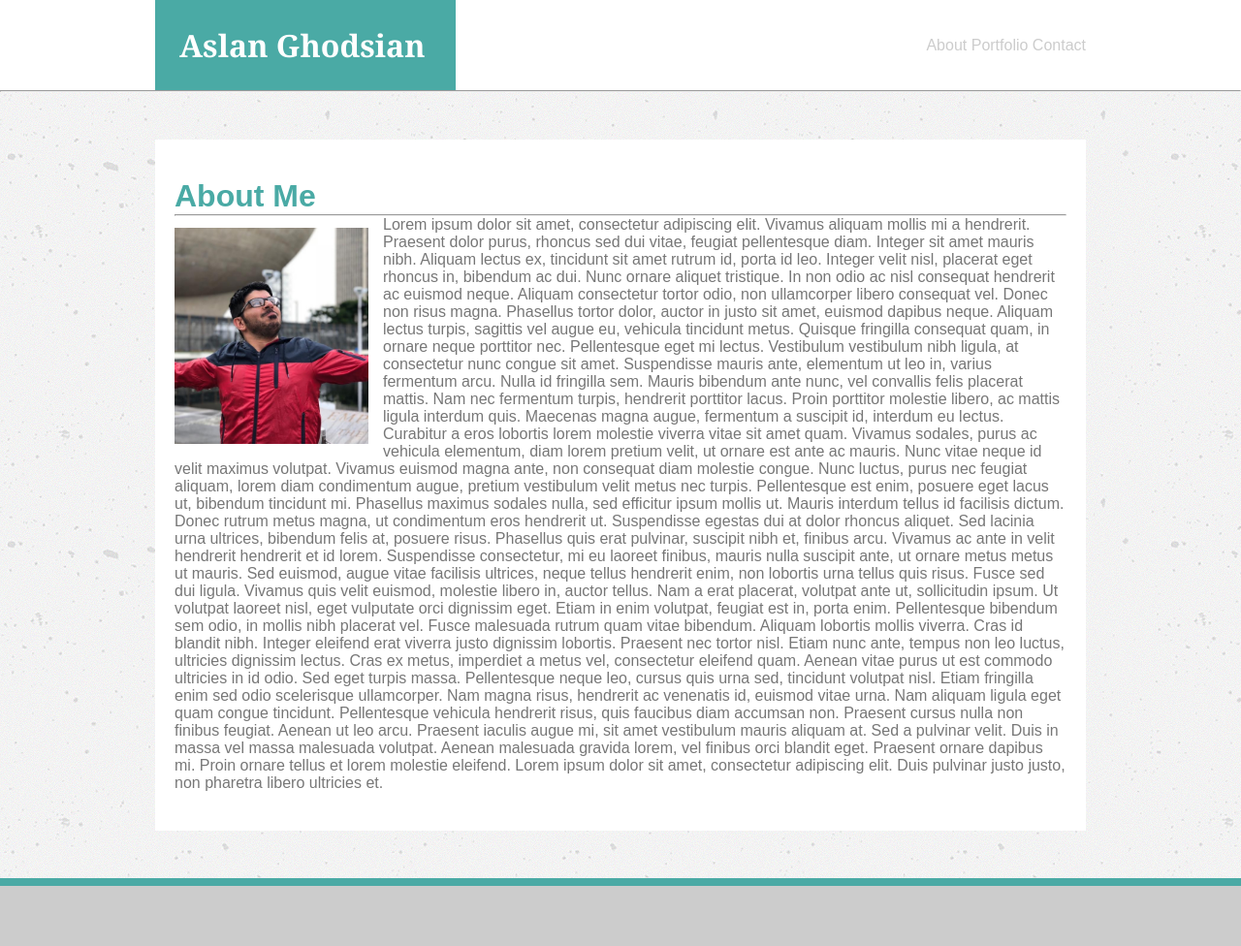
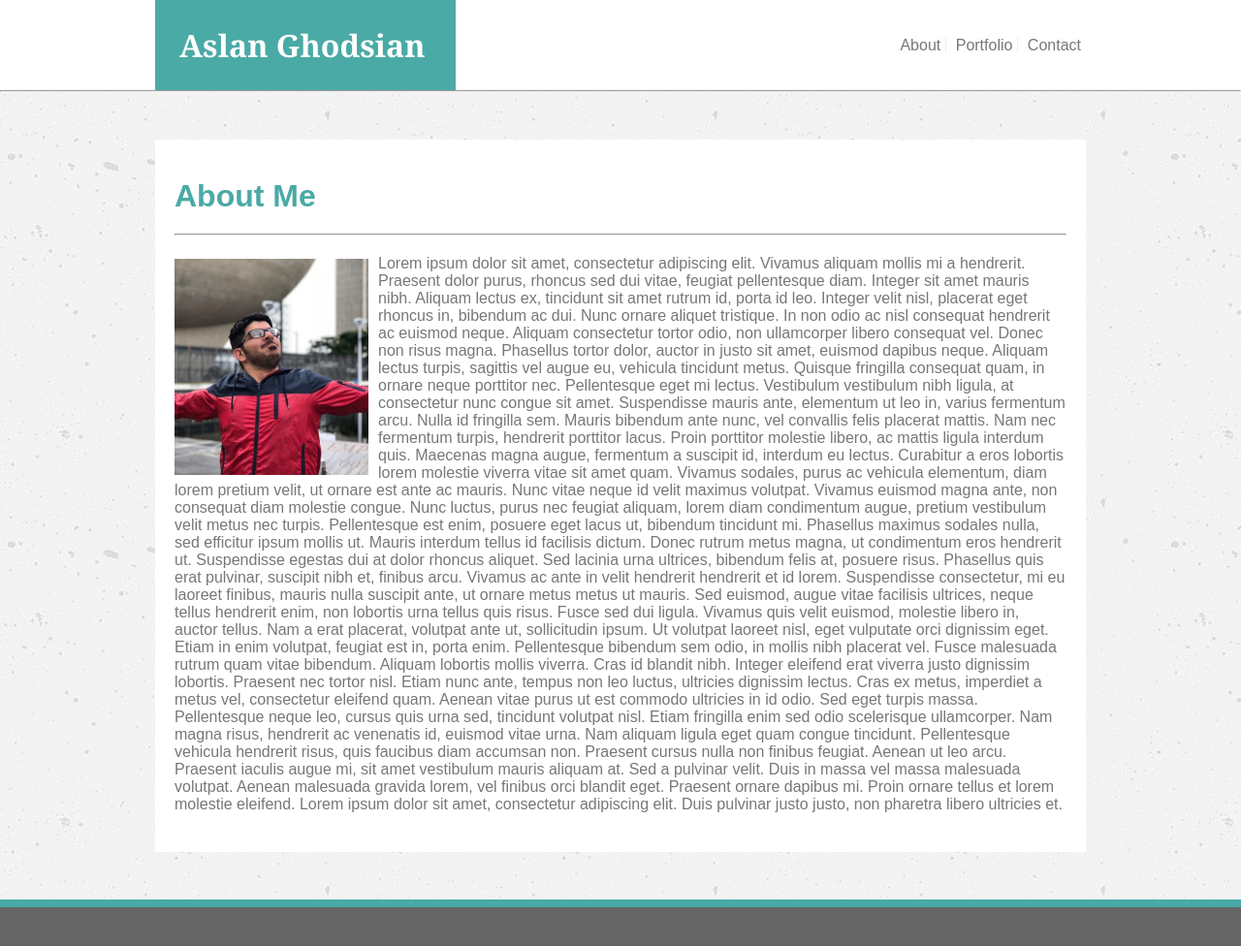
Before and after one commit to Aslangh67/Studentportfolio, a plain HTML site: page index.html in a window 1280 px wide. Shown: the whole page at 97% size. Before the commit the page ends 914 px from the top, so only its background shows below. Drawn offline with Linux system fonts and the light colour scheme; files whose address does not match are found by name.

Commit message:
footer adjustments

```diff
--- a/assets/css/style.css
+++ b/assets/css/style.css
@@ -34,11 +34,13 @@ body {
     }
    hr {
      color: #777777;
-     margin: 0px;
+     margin: 0px 0px 20px 0px;
+
    }
    h1 {
      margin: 0px;
      padding: 0px;
+
    }
   .bottom {
     width: 960px;
@@ -54,35 +56,50 @@ body {
     width: 100%;
   }
    .portfolio {
-     border-right:#777777 ;
-     border-left: #777777;
+    border-top-style: hidden;
+    border-right-style: ridge;
+    border-bottom-style: hidden;
+    border-left-style: hidden;
+    border-width: .5px;
+   }
+   .about {
+    border-top-style: hidden;
+    border-right-style: ridge;
+    border-bottom-style: hidden;
+    border-left-style: hidden;
+    border-width: .5px;
    }
    /* Floating nav bar */
+   a {
+     padding:0px 5px;
+   }
 
     a:link {
       text-decoration: none;
-      color:#cccccc;
+      color:#777777;
     }
 
     a:visited {
       text-decoration: none;
-      color: #cccccc;
+      color: #777777;
     }
 
     a:hover {
       text-decoration: none;
       background-color:#808080;
-      color: #cccccc;
+      color: #777777;
     }
 
     a:active {
       text-decoration: none;
-      color: #cccccc;
+      color: #777777;
     }
 
     /* Contact.html */
     .info {
-      color: #4aaaa5
+      color: #4aaaa5;
+      margin : 0px 0px 20px 0px;
+
     }
     input {
       width: 100%;
@@ -109,11 +126,19 @@ body {
   /* Index.info */
    img {
     float: left;
-    margin-top: 12px;
-    margin-right: 15px;
-    margin-bottom: 4px;
+    margin-top: 4px;
+    margin-right: 10px;
+    margin-bottom: 6px;
+   }
+   .text-area {
+     margin-top: 12px;
    }
    /* footer */
-   footer {
+   .top-footer {
      border-top: 8px solid #4aaaa5;
+
    }
+   .bottom-footer {
+    border-top: 40px solid #666666;
+
+   }
--- a/index.html
+++ b/index.html
@@ -16,9 +16,9 @@
                 </h1>
 
             <div class="link-container">
-                <a href="index.html">About</a>
+                <a class="about" href="index.html">About</a>
 
-                <a href="portfolio.html">Portfolio</a>
+                <a class="portfolio" href="portfolio.html">Portfolio</a>
 
                 <a href="contact.html">Contact</a>
             </div>
@@ -30,20 +30,24 @@
                 About Me
             </h1>
             <hr>
+            <div class="image-text">
 
-            <img src="C:\Users\agper\Studentportfolio\assets\images\me.jpg" width="200px" alt="A picture of a dude!">
-            <p class="abouttext">Lorem ipsum dolor sit amet, consectetur adipiscing elit. Vivamus aliquam mollis mi a hendrerit. Praesent dolor purus, rhoncus sed dui vitae, feugiat pellentesque diam. Integer sit amet mauris nibh. Aliquam lectus ex, tincidunt sit amet rutrum id, porta id leo. Integer velit nisl, placerat eget rhoncus in, bibendum ac dui. Nunc ornare aliquet tristique. In non odio ac nisl consequat hendrerit ac euismod neque. Aliquam consectetur tortor odio, non ullamcorper libero consequat vel. Donec non risus magna. Phasellus tortor dolor, auctor in justo sit amet, euismod dapibus neque. Aliquam lectus turpis, sagittis vel augue eu, vehicula tincidunt metus. Quisque fringilla consequat quam, in ornare neque porttitor nec.
+                <img src="../Studentportfolio/assets/images/me.jpg" width="200px" alt="A picture of a dude!">
+                <p class="abouttext">Lorem ipsum dolor sit amet, consectetur adipiscing elit. Vivamus aliquam mollis mi a hendrerit. Praesent dolor purus, rhoncus sed dui vitae, feugiat pellentesque diam. Integer sit amet mauris nibh. Aliquam lectus ex, tincidunt sit amet rutrum id, porta id leo. Integer velit nisl, placerat eget rhoncus in, bibendum ac dui. Nunc ornare aliquet tristique. In non odio ac nisl consequat hendrerit ac euismod neque. Aliquam consectetur tortor odio, non ullamcorper libero consequat vel. Donec non risus magna. Phasellus tortor dolor, auctor in justo sit amet, euismod dapibus neque. Aliquam lectus turpis, sagittis vel augue eu, vehicula tincidunt metus. Quisque fringilla consequat quam, in ornare neque porttitor nec.
 
-                Pellentesque eget mi lectus. Vestibulum vestibulum nibh ligula, at consectetur nunc congue sit amet. Suspendisse mauris ante, elementum ut leo in, varius fermentum arcu. Nulla id fringilla sem. Mauris bibendum ante nunc, vel convallis felis placerat mattis. Nam nec fermentum turpis, hendrerit porttitor lacus. Proin porttitor molestie libero, ac mattis ligula interdum quis. Maecenas magna augue, fermentum a suscipit id, interdum eu lectus. Curabitur a eros lobortis lorem molestie viverra vitae sit amet quam. Vivamus sodales, purus ac vehicula elementum, diam lorem pretium velit, ut ornare est ante ac mauris. Nunc vitae neque id velit maximus volutpat. Vivamus euismod magna ante, non consequat diam molestie congue. Nunc luctus, purus nec feugiat aliquam, lorem diam condimentum augue, pretium vestibulum velit metus nec turpis. Pellentesque est enim, posuere eget lacus ut, bibendum tincidunt mi. Phasellus maximus sodales nulla, sed efficitur ipsum mollis ut.
+                    Pellentesque eget mi lectus. Vestibulum vestibulum nibh ligula, at consectetur nunc congue sit amet. Suspendisse mauris ante, elementum ut leo in, varius fermentum arcu. Nulla id fringilla sem. Mauris bibendum ante nunc, vel convallis felis placerat mattis. Nam nec fermentum turpis, hendrerit porttitor lacus. Proin porttitor molestie libero, ac mattis ligula interdum quis. Maecenas magna augue, fermentum a suscipit id, interdum eu lectus. Curabitur a eros lobortis lorem molestie viverra vitae sit amet quam. Vivamus sodales, purus ac vehicula elementum, diam lorem pretium velit, ut ornare est ante ac mauris. Nunc vitae neque id velit maximus volutpat. Vivamus euismod magna ante, non consequat diam molestie congue. Nunc luctus, purus nec feugiat aliquam, lorem diam condimentum augue, pretium vestibulum velit metus nec turpis. Pellentesque est enim, posuere eget lacus ut, bibendum tincidunt mi. Phasellus maximus sodales nulla, sed efficitur ipsum mollis ut.
 
-                Mauris interdum tellus id facilisis dictum. Donec rutrum metus magna, ut condimentum eros hendrerit ut. Suspendisse egestas dui at dolor rhoncus aliquet. Sed lacinia urna ultrices, bibendum felis at, posuere risus. Phasellus quis erat pulvinar, suscipit nibh et, finibus arcu. Vivamus ac ante in velit hendrerit hendrerit et id lorem. Suspendisse consectetur, mi eu laoreet finibus, mauris nulla suscipit ante, ut ornare metus metus ut mauris. Sed euismod, augue vitae facilisis ultrices, neque tellus hendrerit enim, non lobortis urna tellus quis risus. Fusce sed dui ligula. Vivamus quis velit euismod, molestie libero in, auctor tellus. Nam a erat placerat, volutpat ante ut, sollicitudin ipsum. Ut volutpat laoreet nisl, eget vulputate orci dignissim eget.
+                    Mauris interdum tellus id facilisis dictum. Donec rutrum metus magna, ut condimentum eros hendrerit ut. Suspendisse egestas dui at dolor rhoncus aliquet. Sed lacinia urna ultrices, bibendum felis at, posuere risus. Phasellus quis erat pulvinar, suscipit nibh et, finibus arcu. Vivamus ac ante in velit hendrerit hendrerit et id lorem. Suspendisse consectetur, mi eu laoreet finibus, mauris nulla suscipit ante, ut ornare metus metus ut mauris. Sed euismod, augue vitae facilisis ultrices, neque tellus hendrerit enim, non lobortis urna tellus quis risus. Fusce sed dui ligula. Vivamus quis velit euismod, molestie libero in, auctor tellus. Nam a erat placerat, volutpat ante ut, sollicitudin ipsum. Ut volutpat laoreet nisl, eget vulputate orci dignissim eget.
 
-                Etiam in enim volutpat, feugiat est in, porta enim. Pellentesque bibendum sem odio, in mollis nibh placerat vel. Fusce malesuada rutrum quam vitae bibendum. Aliquam lobortis mollis viverra. Cras id blandit nibh. Integer eleifend erat viverra justo dignissim lobortis. Praesent nec tortor nisl. Etiam nunc ante, tempus non leo luctus, ultricies dignissim lectus. Cras ex metus, imperdiet a metus vel, consectetur eleifend quam. Aenean vitae purus ut est commodo ultricies in id odio. Sed eget turpis massa. Pellentesque neque leo, cursus quis urna sed, tincidunt volutpat nisl. Etiam fringilla enim sed odio scelerisque ullamcorper. Nam magna risus, hendrerit ac venenatis id, euismod vitae urna. Nam aliquam ligula eget quam congue tincidunt.
+                    Etiam in enim volutpat, feugiat est in, porta enim. Pellentesque bibendum sem odio, in mollis nibh placerat vel. Fusce malesuada rutrum quam vitae bibendum. Aliquam lobortis mollis viverra. Cras id blandit nibh. Integer eleifend erat viverra justo dignissim lobortis. Praesent nec tortor nisl. Etiam nunc ante, tempus non leo luctus, ultricies dignissim lectus. Cras ex metus, imperdiet a metus vel, consectetur eleifend quam. Aenean vitae purus ut est commodo ultricies in id odio. Sed eget turpis massa. Pellentesque neque leo, cursus quis urna sed, tincidunt volutpat nisl. Etiam fringilla enim sed odio scelerisque ullamcorper. Nam magna risus, hendrerit ac venenatis id, euismod vitae urna. Nam aliquam ligula eget quam congue tincidunt.
 
-                Pellentesque vehicula hendrerit risus, quis faucibus diam accumsan non. Praesent cursus nulla non finibus feugiat. Aenean ut leo arcu. Praesent iaculis augue mi, sit amet vestibulum mauris aliquam at. Sed a pulvinar velit. Duis in massa vel massa malesuada volutpat. Aenean malesuada gravida lorem, vel finibus orci blandit eget. Praesent ornare dapibus mi. Proin ornare tellus et lorem molestie eleifend. Lorem ipsum dolor sit amet, consectetur adipiscing elit. Duis pulvinar justo justo, non pharetra libero ultricies et.</p>
+                    Pellentesque vehicula hendrerit risus, quis faucibus diam accumsan non. Praesent cursus nulla non finibus feugiat. Aenean ut leo arcu. Praesent iaculis augue mi, sit amet vestibulum mauris aliquam at. Sed a pulvinar velit. Duis in massa vel massa malesuada volutpat. Aenean malesuada gravida lorem, vel finibus orci blandit eget. Praesent ornare dapibus mi. Proin ornare tellus et lorem molestie eleifend. Lorem ipsum dolor sit amet, consectetur adipiscing elit. Duis pulvinar justo justo, non pharetra libero ultricies et.</p>
+                </div>
 
     </div>
-    <footer></footer>
+    <footer class="top-footer"></footer>
+    <footer class="bottom-footer"></footer>
+
 
 </body>
 </html>
```
Also changed, not shown: contact.html (+3 -2 lines), portfolio.html (+4 -6 lines).
